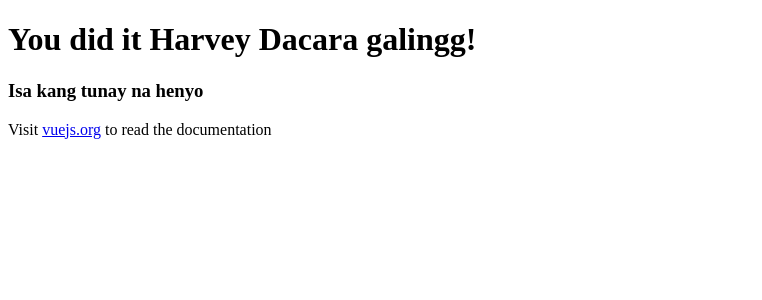
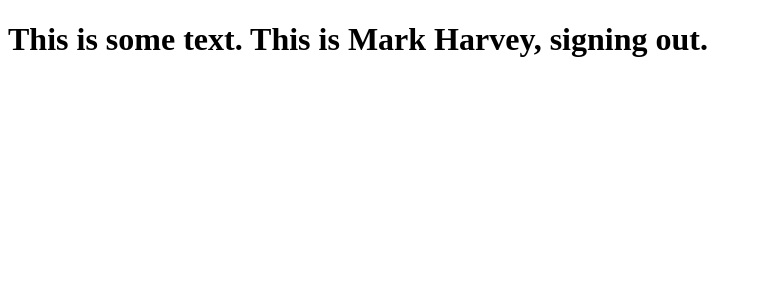
Before and after one commit to APCmedacara/webprog-it243-vuejs, a Vue app in the folder firstsfc/: page / in a window 1280 px wide. Shown: the top 300 px of the page, without its empty margins (0-762 px from the left). Built offline with nearby package versions, Linux system fonts and the light colour scheme.

Commit message:
Create a Clean Project

```diff
--- a/firstsfc/src/App.vue
+++ b/firstsfc/src/App.vue
@@ -1,12 +1,15 @@
-<script setup></script>
-
 <template>
-  <h1>You did it Harvey Dacara galingg!</h1>
-  <h3>Isa kang tunay na henyo</h3>
-  <p>
-    Visit <a href="https://vuejs.org/" target="_blank" rel="noopener">vuejs.org</a> to read the
-    documentation
-  </p>
+  <h1>{{ message }}</h1>
 </template>
 
-<style scoped></style>
+<script>
+export default {
+  data() {
+    return {
+      message: 'This is some text. This is Mark Harvey, signing out.'
+    };
+  }
+};
+</script>
+
+<style></style>
```
Also changed, not shown: firstsfc/src/main.js (line endings or trailing spaces).
